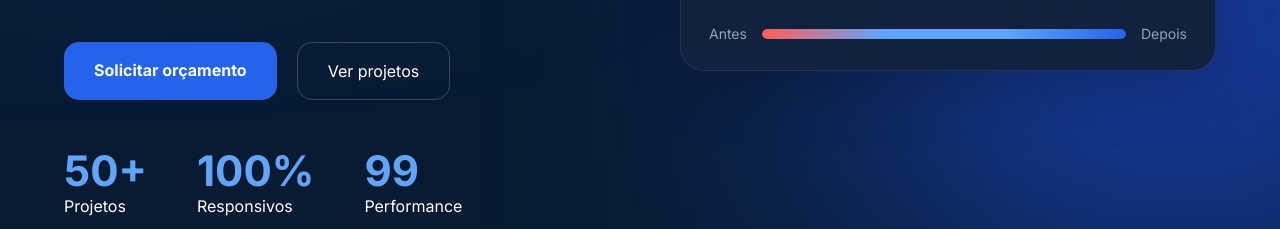
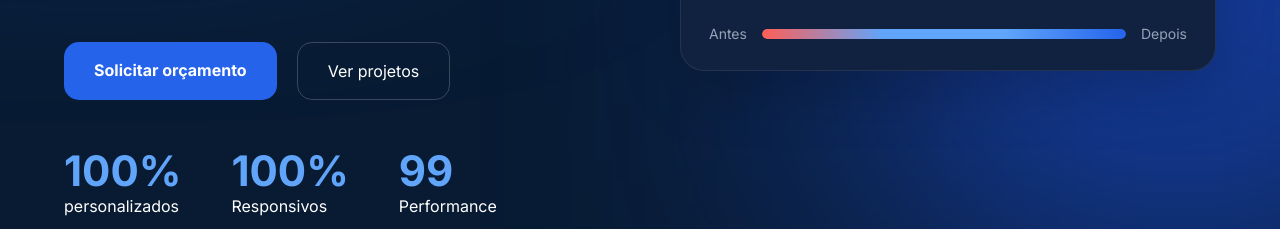
Before and after one commit to Rodrigo-Gabriel/Kelver-Tecnologias, a plain HTML site: page index.html in a window 1280 px wide. Shown: the part 723-952 px from the top of the page. Drawn offline with Linux system fonts and the light colour scheme.

Commit message:
Edição de texto.
De "50+ projetos" para "Projetos 100% Personalizados".

```diff
--- a/index.html
+++ b/index.html
@@ -96,9 +96,9 @@
 
                     <div>
 
-                        <h2>50+</h2>
+                        <h2>100%</h2>
 
-                        <span>Projetos</span>
+                        <span>personalizados</span>
 
                     </div>
 
```
